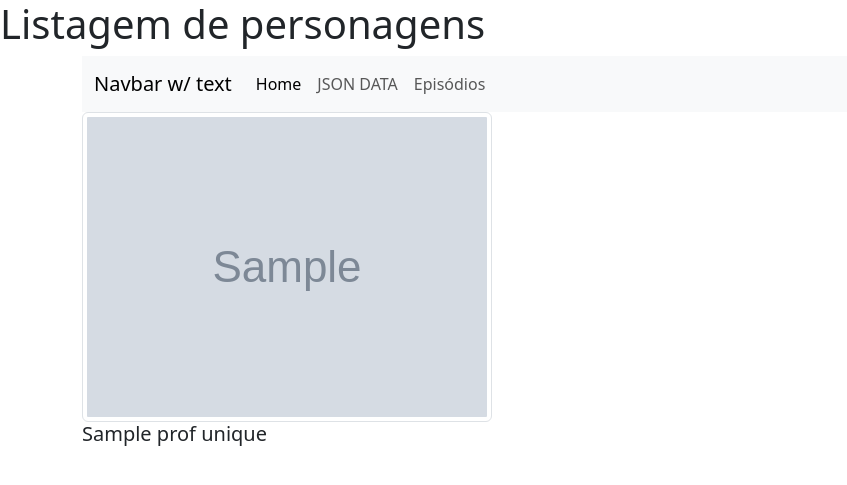
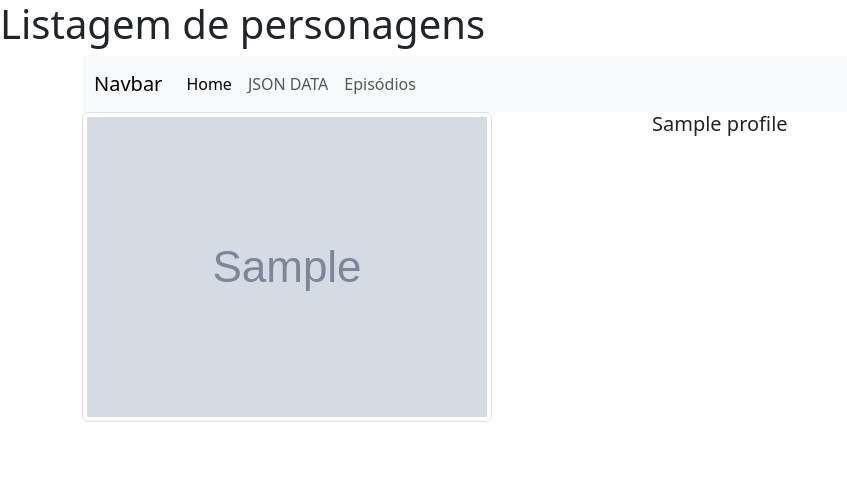
Before and after one commit to LucianeFernandesRoque/api, a Flask app: template templates/profile.html in a window 1280 px wide. Shown: the top 485 px of the page, without its empty margins (0-847 px from the left). Run offline with Flask 3, Linux system fonts and the light colour scheme; the template is opened without the code that fills it: most values are stand-ins (such as "Sample title", 1, 10 or a date in 2020); grey boxes marked "Sample" are stand-in pictures.

Commit message:
[wip]create profile picture

```diff
--- a/app.py
+++ b/app.py
@@ -12,7 +12,7 @@ def get_list_characters_page():
 
     return render_template("characters.html", characters=dict["results"])
 
-@app.route("/personagem/<id>")
+@app.route("/profile/<id>")
 def get_profile(id):
     url = "https://rickandmortyapi.com/api/character/" + id
     response = urllib.request.urlopen(url)
--- a/templates/characters.html
+++ b/templates/characters.html
@@ -3,6 +3,7 @@
 {% block content %}
 <div class="row">
     {% for character in characters %}
+
         <div class="col-sm3 col-6">
 
             <img src="{{character.image}}"  alt="{{character.name}}"
@@ -10,8 +11,7 @@
 
             <h3 class="h5">{{character.name}}</h3>
             <p>
-              <a href="{{url_for('get_profile', id=character.id)}}"
-              class="btn btn-primary">Ver Perfil</a>
+              <a href="/profile/{{character.id}}" class="btn btn-primary">Ver perfil</a>
             </p>
         </div>
     {% endfor %}
--- a/templates/nav.html
+++ b/templates/nav.html
@@ -1,7 +1,7 @@
 <header>
   <nav class="navbar navbar-expand-lg bg-body-tertiary">
     <div class="container-fluid">
-      <a class="navbar-brand" href="#">Navbar w/ text</a>
+      <a class="navbar-brand" href="#">Navbar</a>
       <button class="navbar-toggler" type="button" data-bs-toggle="collapse" data-bs-target="#navbarText" aria-controls="navbarText" aria-expanded="false" aria-label="Toggle navigation">
         <span class="navbar-toggler-icon"></span>
       </button>
@@ -11,10 +11,10 @@
             <a class="nav-link active" aria-current="page" href="#">Home</a>
           </li>
           <li class="nav-item">
-            <a class="nav-link" href="/episodios">JSON DATA</a>
+            <a class="nav-link" href="/lista">JSON DATA</a>
           </li>
           <li class="nav-item">
-            <a class="nav-link" href="/lista">Episódios</a>
+            <a class="nav-link" href="/episodios">Episódios</a>
           </li>
         </ul>
       </div>
--- a/templates/profile.html
+++ b/templates/profile.html
@@ -2,14 +2,13 @@
 
 {% block content %}
 <div class="row">
-    {% for prof_unique in profile %}
-        <div class="col-sm3 col-6">
+    <div class="col-sm3 col-6">
+        <img src="{{profile.image}}"  alt="{{profile.name}}"
+        class="img-fluid img-thumbnail" />
+    </div>
 
-            <img src="{{ prof_unique.image }}"  alt="{{prof_unique.name}}"
-            class="img-fluid img-thumbnail" />
-
-            <h3 class="h5">{{prof_unique.name}}</h3>
-        </div>
-    {% endfor %}
+    <div class="col-sm-3 col-6">
+        <h1 class="h5">{{profile.name}}</h1>
+    </div>
 </div>
 {% endblock %}
```
Also changed, not shown: src/images/1706063136829.jpeg (added), src/images/1706462840504.jpeg (added).
